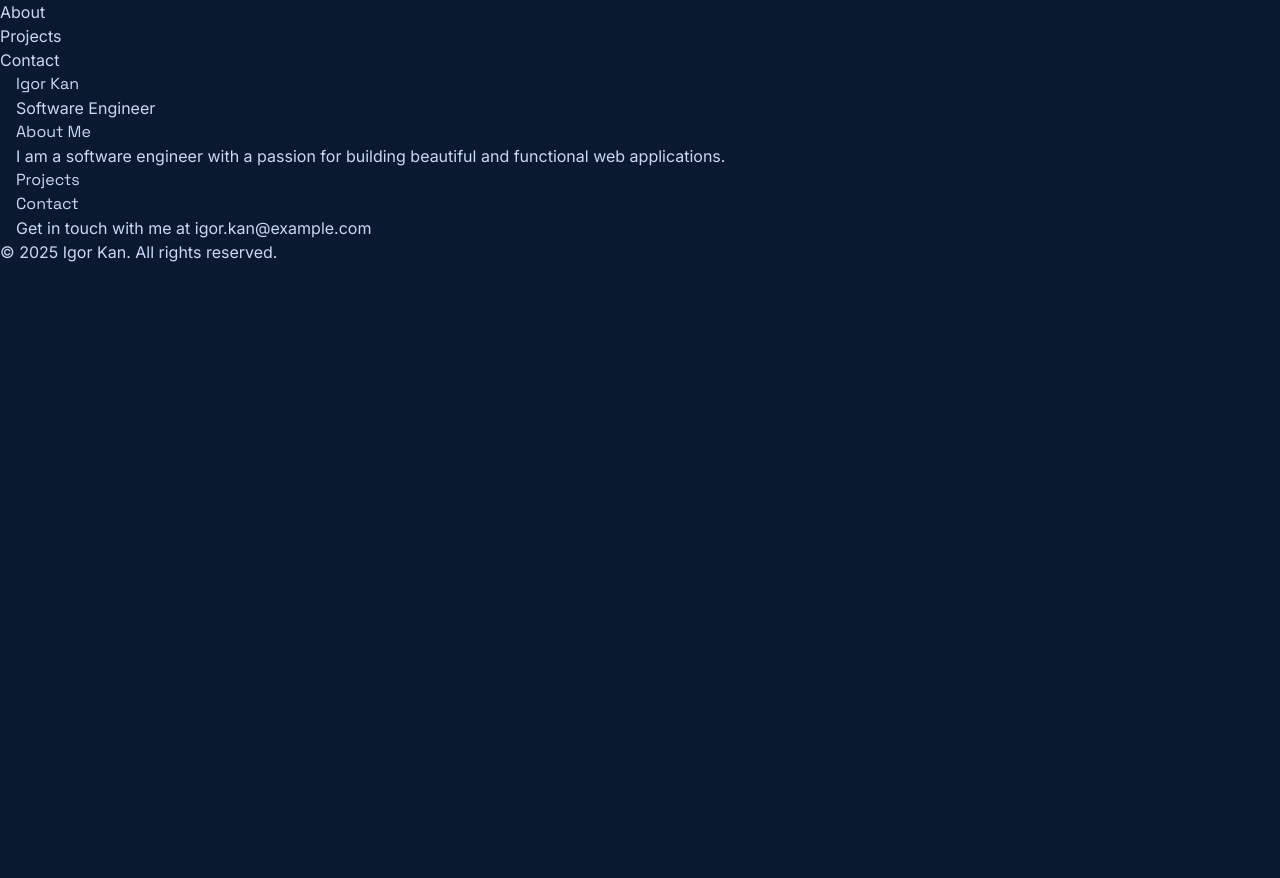
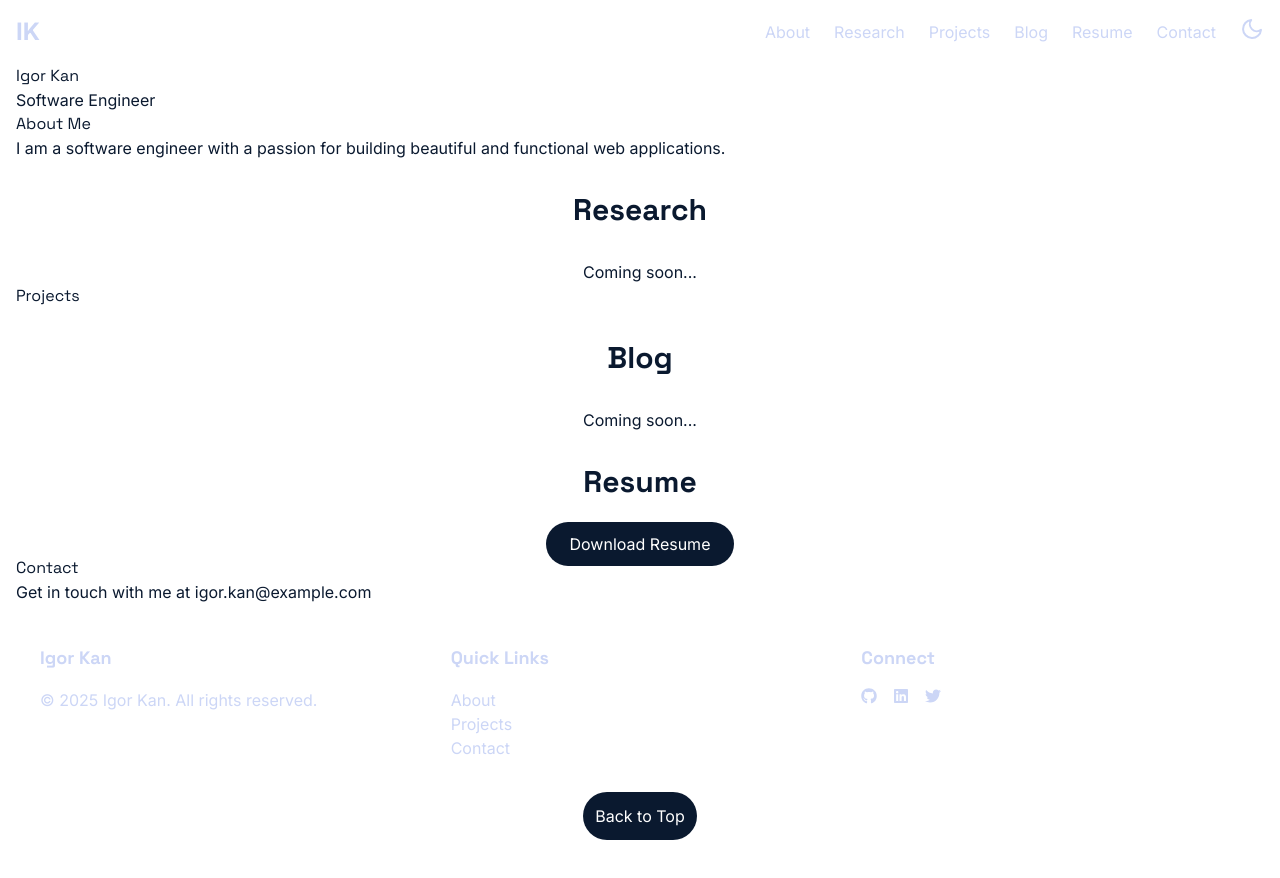
Before and after one commit to igor-kan/igorkan-portfolio, a Next.js app: page / in a window 1280 px wide. Before the commit the page ends 800 px from the top, so only its background shows below. Built offline with nearby package versions, Linux system fonts and the light colour scheme.

Commit message:
feat: implement main layout and navigation

```diff
--- a/package.json
+++ b/package.json
@@ -9,9 +9,13 @@
     "lint": "eslint"
   },
   "dependencies": {
+    "@types/react-scroll": "^1.8.10",
     "next": "16.0.0",
+    "next-themes": "^0.4.6",
     "react": "19.2.0",
-    "react-dom": "19.2.0"
+    "react-dom": "19.2.0",
+    "react-icons": "^5.5.0",
+    "react-scroll": "^1.9.3"
   },
   "devDependencies": {
     "@tailwindcss/postcss": "^4",
--- a/src/app/globals.css
+++ b/src/app/globals.css
@@ -1,6 +1,17 @@
 @import "tailwindcss";
 
 :root {
+  --primary: #FFFFFF;
+  --secondary: #0A192F;
+  --accent: #FF6B35;
+  --neutral-1: #8892B0;
+  --neutral-2: #CCD6F6;
+  --neutral-3: #0A192F;
+  --background: var(--primary);
+  --foreground: var(--neutral-3);
+}
+
+.dark {
   --primary: #0A192F;
   --secondary: #64FFDA;
   --accent: #FF6B35;
--- a/src/app/layout.tsx
+++ b/src/app/layout.tsx
@@ -1,6 +1,8 @@
-import type { Metadata } from "next";
 import { Inter, Space_Grotesk } from "next/font/google";
 import "./globals.css";
+import { Providers } from "./providers";
+import Navigation from "@/components/Navigation";
+import Footer from "@/components/Footer";
 
 const inter = Inter({
   subsets: ["latin"],
@@ -12,9 +14,13 @@ const spaceGrotesk = Space_Grotesk({
   variable: "--font-mono",
 });
 
-export const metadata: Metadata = {
-  title: "Create Next App",
-  description: "Generated by create next app",
+export const metadata = {
+  title: "Igor Kan - Software Engineer",
+  description: "Personal portfolio of Igor Kan, a software engineer specializing in building beautiful and functional web applications.",
+  keywords: ["Igor Kan", "software engineer", "portfolio", "web developer", "Next.js", "React", "TypeScript"],
+  authors: [{ name: "Igor Kan" }],
+  creator: "Igor Kan",
+  publisher: "Igor Kan",
 };
 
 export default function RootLayout({
@@ -23,11 +29,15 @@ export default function RootLayout({
   children: React.ReactNode;
 }>) {
   return (
-    <html lang="en">
+    <html lang="en" suppressHydrationWarning>
       <body
         className={`${inter.variable} ${spaceGrotesk.variable} antialiased`}
       >
-        {children}
+        <Providers>
+          <Navigation />
+          {children}
+          <Footer />
+        </Providers>
       </body>
     </html>
   );
--- a/src/app/page.tsx
+++ b/src/app/page.tsx
@@ -1,21 +1,23 @@
 import About from "@/components/About";
 import Contact from "@/components/Contact";
-import Footer from "@/components/Footer";
-import Header from "@/components/Header";
 import Hero from "@/components/Hero";
 import Projects from "@/components/Projects";
+import Blog from "@/components/Blog";
+import Research from "@/components/Research";
+import Resume from "@/components/Resume";
 
 export default function Home() {
   return (
     <div className="bg-background text-foreground">
-      <Header />
       <main className="container mx-auto px-4">
         <Hero />
         <About />
+        <Research />
         <Projects />
+        <Blog />
+        <Resume />
         <Contact />
       </main>
-      <Footer />
     </div>
   );
 }
--- /dev/null
+++ b/src/app/providers.tsx
@@ -0,0 +1,7 @@
+'use client';
+
+import { ThemeProvider } from 'next-themes';
+
+export function Providers({ children }: { children: React.ReactNode }) {
+  return <ThemeProvider attribute="class">{children}</ThemeProvider>;
+}
--- /dev/null
+++ b/src/components/Blog.tsx
@@ -0,0 +1,12 @@
+import React from 'react';
+
+const Blog = () => {
+  return (
+    <section id="blog">
+      <h2 className="text-3xl font-bold text-center my-8">Blog</h2>
+      <p className="text-center">Coming soon...</p>
+    </section>
+  );
+};
+
+export default Blog;
--- a/src/components/Footer.tsx
+++ b/src/components/Footer.tsx
@@ -1,9 +1,57 @@
+'use client';
+
 import React from 'react';
+import { FaGithub, FaLinkedin, FaTwitter } from 'react-icons/fa';
+import { animateScroll as scroll } from 'react-scroll';
 
 const Footer = () => {
+  const toggleHome = () => {
+    scroll.scrollToTop();
+  };
+
+  const socialLinks = [
+    { icon: <FaGithub />, url: 'https://github.com/igorkan' },
+    { icon: <FaLinkedin />, url: 'https://linkedin.com/in/igorkan' },
+    { icon: <FaTwitter />, url: 'https://twitter.com/igorkan' },
+  ];
+
+  const quickLinks = ['About', 'Projects', 'Contact'];
+
   return (
-    <footer>
-      <p>&copy; 2025 Igor Kan. All rights reserved.</p>
+    <footer className="bg-primary text-neutral-2 p-10">
+      <div className="container mx-auto grid grid-cols-1 md:grid-cols-3 gap-8">
+        <div>
+          <h3 className="text-lg font-bold mb-4">Igor Kan</h3>
+          <p>&copy; 2025 Igor Kan. All rights reserved.</p>
+        </div>
+        <div>
+          <h3 className="text-lg font-bold mb-4">Quick Links</h3>
+          <ul>
+            {quickLinks.map((link) => (
+              <li key={link}>
+                <a href={`#${link.toLowerCase()}`} className="hover:text-secondary">
+                  {link}
+                </a>
+              </li>
+            ))}
+          </ul>
+        </div>
+        <div>
+          <h3 className="text-lg font-bold mb-4">Connect</h3>
+          <div className="flex space-x-4">
+            {socialLinks.map((link, index) => (
+              <a key={index} href={link.url} target="_blank" rel="noopener noreferrer" className="hover:text-secondary">
+                {link.icon}
+              </a>
+            ))}
+          </div>
+        </div>
+      </div>
+      <div className="text-center mt-8">
+        <button onClick={toggleHome} className="bg-secondary text-primary rounded-full p-3 hover:bg-accent">
+          Back to Top
+        </button>
+      </div>
     </footer>
   );
 };
--- /dev/null
+++ b/src/components/Navigation.tsx
@@ -0,0 +1,70 @@
+'use client';
+
+import React, { useState, useEffect } from 'react';
+import { FiMenu, FiX, FiSun, FiMoon } from 'react-icons/fi';
+import { useTheme } from 'next-themes';
+import { Link } from 'react-scroll';
+
+const Navigation = () => {
+  const [isOpen, setIsOpen] = useState(false);
+  const { theme, setTheme } = useTheme();
+  const [mounted, setMounted] = useState(false);
+
+  // eslint-disable-next-line react-hooks/exhaustive-deps
+  useEffect(() => {
+    setMounted(true);
+  }, []);
+
+  const menuItems = ['About', 'Research', 'Projects', 'Blog', 'Resume', 'Contact'];
+
+  const toggleTheme = () => {
+    setTheme(theme === 'dark' ? 'light' : 'dark');
+  };
+
+  return (
+    <nav className="sticky top-0 bg-primary text-neutral-2 p-4 flex justify-between items-center z-10">
+      <div className="text-2xl font-bold">
+        <Link to="hero" smooth={true} duration={500} className="cursor-pointer">IK</Link>
+      </div>
+      <ul className="hidden md:flex items-center space-x-6">
+        {menuItems.map((item) => (
+          <li key={item}>
+            <Link to={item.toLowerCase()} smooth={true} duration={500} className="cursor-pointer hover:text-secondary">
+              {item}
+            </Link>
+          </li>
+        ))}
+        <li>
+          {mounted && (
+            <button onClick={toggleTheme} className="focus:outline-none">
+              {theme === 'dark' ? <FiSun size={24} /> : <FiMoon size={24} />}
+            </button>
+          )}
+        </li>
+      </ul>
+      <div className="md:hidden flex items-center">
+        {mounted && (
+          <button onClick={toggleTheme} className="focus:outline-none mr-4">
+            {theme === 'dark' ? <FiSun size={24} /> : <FiMoon size={24} />}
+          </button>
+        )}
+        <button onClick={() => setIsOpen(!isOpen)}>
+          {isOpen ? <FiX size={24} /> : <FiMenu size={24} />}
+        </button>
+      </div>
+      {isOpen && (
+        <ul className="md:hidden absolute top-16 left-0 w-full bg-primary flex flex-col items-center space-y-4 p-4">
+          {menuItems.map((item) => (
+            <li key={item}>
+              <Link to={item.toLowerCase()} smooth={true} duration={500} className="cursor-pointer hover:text-secondary" onClick={() => setIsOpen(false)}>
+                {item}
+              </Link>
+            </li>
+          ))}
+        </ul>
+      )}
+    </nav>
+  );
+};
+
+export default Navigation;
--- /dev/null
+++ b/src/components/Research.tsx
@@ -0,0 +1,12 @@
+import React from 'react';
+
+const Research = () => {
+  return (
+    <section id="research">
+      <h2 className="text-3xl font-bold text-center my-8">Research</h2>
+      <p className="text-center">Coming soon...</p>
+    </section>
+  );
+};
+
+export default Research;
--- /dev/null
+++ b/src/components/Resume.tsx
@@ -0,0 +1,16 @@
+import React from 'react';
+
+const Resume = () => {
+  return (
+    <section id="resume">
+      <h2 className="text-3xl font-bold text-center my-8">Resume</h2>
+      <div className="text-center">
+        <a href="/resume.pdf" download className="bg-secondary text-primary rounded-full py-3 px-6 hover:bg-accent">
+          Download Resume
+        </a>
+      </div>
+    </section>
+  );
+};
+
+export default Resume;
```
Also changed, not shown: 1 other file (tests, documents, lock files or other folders).
